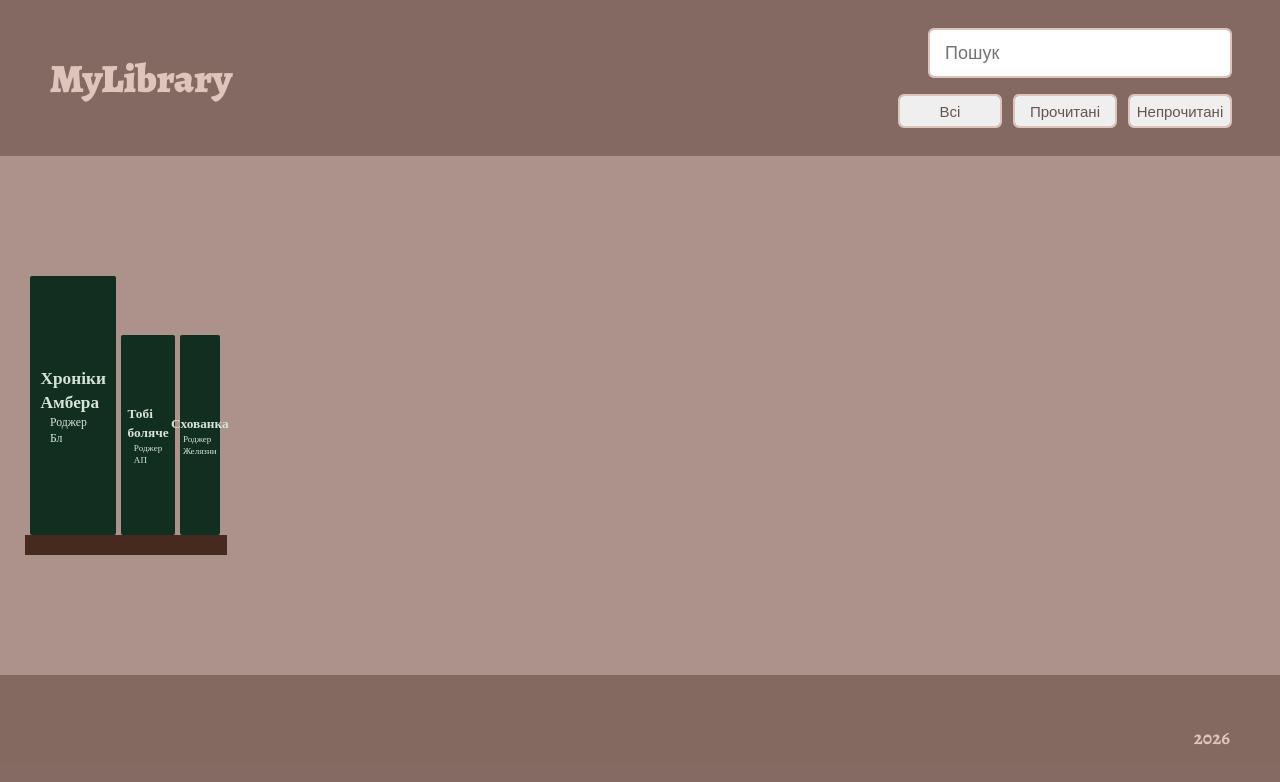
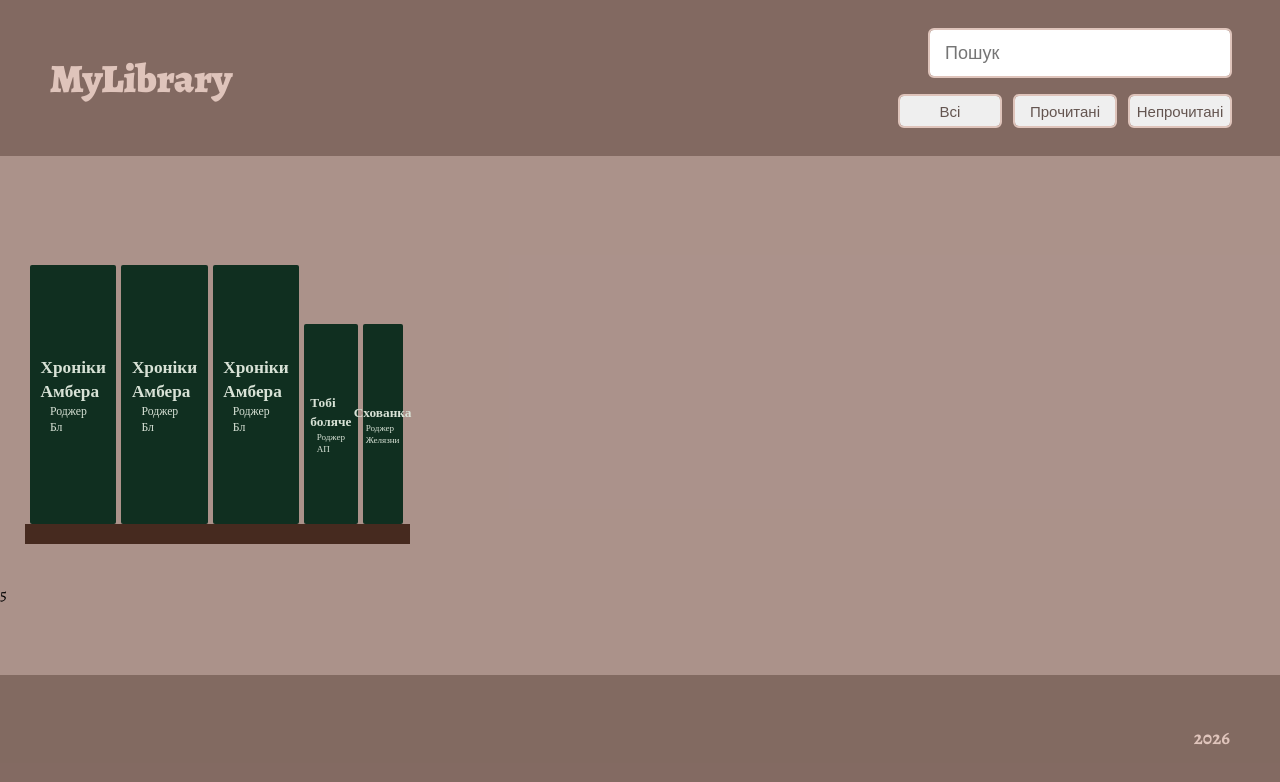
Before and after one commit to AnnaofAmber/MyLibrary, a React (Create React App) app in the folder my-app/: page / in a window 1280 px wide. Shown: the top 782 px of the page. Built offline with nearby package versions, Linux system fonts and the light colour scheme.

Commit message:
adding book counter

```diff
--- a/my-app/src/components/BookFilter/BookFilter.jsx
+++ b/my-app/src/components/BookFilter/BookFilter.jsx
@@ -9,6 +9,7 @@ export const BookFilter = () => {
   const name = useSelector(state => state.name);
   // const author = useSelector(state => state.author);
   // const isRead = useSelector(state => state.isRead)
+
 
   const handleFilterChange = event => {
     console.log(event);
--- a/my-app/src/components/BookList/BookList.jsx
+++ b/my-app/src/components/BookList/BookList.jsx
@@ -1,47 +1,13 @@
 import scss from './BookList.module.scss'
+import { BookItem } from "../BookItem/BookItem"
 
-import { BookItem } from "../BookItem/BookItem"
-import { useSelector } from 'react-redux';
+export const BookList = ({showModalImage, filteredBooks}) => {
 
 
-const onFilteredBooks = (books, filter, isRead, ) => {
-  if(filter){
-    return books.filter(book =>
-    book.name.toLowerCase().includes(filter.toLowerCase()
-  )||
-      book.author.toLowerCase().includes(filter.toLowerCase()
-  )
-  ||book.genre.toLowerCase().includes(filter.toLowerCase())
-  );
-  }
-
-  if(isRead==='read'){
-
- return books.filter(book =>
-    book.read === true)
-  }
-
-  else if (isRead==='not'){
-
-    return  books.filter(book =>
-    book.read === false)
-  }
-      else{
-      return books
-    }
-};
-
-export const BookList = ({showModalImage}) => {
-    const books = useSelector(state=>state.books)
-    const filter = useSelector(state=>state.filter)
-    const isRead = useSelector(state=>state.isRead)
-
-
-
-    const filteredBooks = onFilteredBooks(books, filter, isRead);
     return(
          <ul className={scss.bookList}>
         {filteredBooks.map(book => (
+
             <BookItem
           id={book.id}
           key={book.id}
--- a/my-app/src/components/Layout/Layout.jsx
+++ b/my-app/src/components/Layout/Layout.jsx
@@ -4,8 +4,35 @@ import { BookList } from '../BookList/BookList'
 import {BookFilter} from '../BookFilter/BookFilter'
 import { Modal } from '../Modal/Modal';
 import { useState } from 'react';
+import { useSelector } from 'react-redux';
 
+const onFilteredBooks = (books, filter, isRead, ) => {
+  if(filter){
 
+    return books.filter(book =>
+    book.name.toLowerCase().includes(filter.toLowerCase()
+  )||
+      book.author.toLowerCase().includes(filter.toLowerCase()
+  )
+  ||book.genre.toLowerCase().includes(filter.toLowerCase())
+  );
+  }
+
+  if(isRead==='read'){
+
+ return books.filter(book =>
+    book.read === true)
+  }
+
+  else if (isRead==='not'){
+
+    return  books.filter(book =>
+    book.read === false)
+  }
+      else{
+      return books
+    }
+};
 
 export const Layout = () => {
   const [isModal, setIsModal] = useState(false);
@@ -27,7 +54,28 @@ export const Layout = () => {
 
   const closeModal = () => {
     setModalImage({});
-    setIsModal(false);}
+    setIsModal(false);
+}
+
+
+    const books = useSelector(state=>state.books)
+    const filter = useSelector(state=>state.filter)
+    const isRead = useSelector(state=>state.isRead)
+
+
+
+    const filteredBooks = onFilteredBooks(books, filter, isRead);
+
+    let i = 0
+      const counter = (filteredBooks) =>{
+       filteredBooks.map(book=>{
+          return i = i+1
+        }
+       )
+
+      }
+
+      counter(filteredBooks)
 
 
 return (
@@ -40,7 +88,8 @@ return (
         <BookFilter/>
     </header>
     <main>
-        <BookList showModalImage={showModalImage}/>
+        <BookList filteredBooks={filteredBooks} showModalImage={showModalImage}/>
+        <div>{i}</div>
     </main>
     <footer className={scss.footer}>
         <h3>2026</h3>
--- a/my-app/src/redux/booksSlice.js
+++ b/my-app/src/redux/booksSlice.js
@@ -4,6 +4,8 @@ import { createSlice } from '@reduxjs/toolkit';
 const initialState = {
   books: [
     { id: nanoid(), name: 'Хроніки Амбера', author: 'Роджер Бл', year:'', genre:'фентезі, дарк', publisher:'', cover: 'хронікиАмбера.jpg', pages:'864', color:'#102f20', textColor:'#d8e2d6', read:true, series:'', volumes:'', rating:'', description:'' },
+{ id: nanoid(), name: 'Хроніки Амбера', author: 'Роджер Бл', year:'', genre:'фентезі, дарк', publisher:'', cover: 'хронікиАмбера.jpg', pages:'864', color:'#102f20', textColor:'#d8e2d6', read:true, series:'', volumes:'', rating:'', description:'' },
+     { id: nanoid(), name: 'Хроніки Амбера', author: 'Роджер Бл', year:'', genre:'фентезі, дарк', publisher:'', cover: 'хронікиАмбера.jpg', pages:'864', color:'#102f20', textColor:'#d8e2d6', read:true, series:'', volumes:'', rating:'', description:'' },
 
 
     { id: nanoid(), name: 'Тобі боляче', author: 'Роджер АП', year:'', genre:'трилер', publisher:'', cover: 'хронікиАмбера.jpg', pages:'534', color:'#102f20', textColor:'#d8e2d6', read:true },
```
